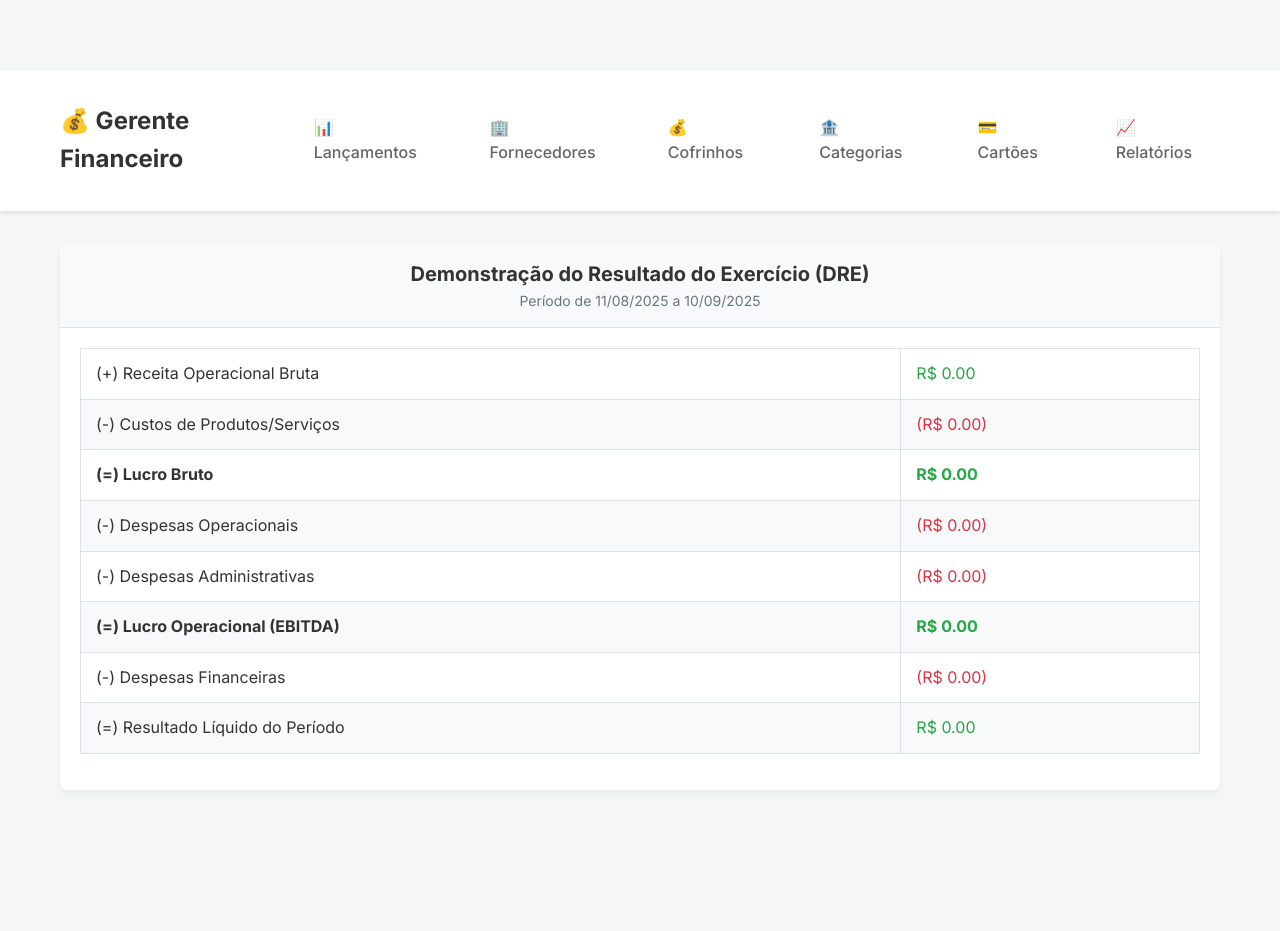
After one commit to paulo15z/FinManager, a Django app: page /relatorios/dre/ in a window 1280 px wide. The commit adds this page. Run offline with Django 5.2, Linux system fonts and the light colour scheme; data that the repository does not hold is empty.

Commit message:
relatorios DRE e afins

```diff
--- /dev/null
+++ b/gerente/utils.py
@@ -0,0 +1,31 @@
+from django.utils import timezone
+from datetime import date, timedelta
+from dateutil.relativedelta import relativedelta
+
+def get_periodo_contabil_atual(dia_de_corte=11):
+    hoje = timezone.localtime(timezone.now()).date()
+
+
+    if hoje.day >= dia_de_corte:
+        ano_atual = hoje.year
+        mes_atual = hoje.month
+
+    # O resto da lógica, que já estava correta, permanece igual.
+    else :
+        primeiro_dia_mes_atual = hoje.replace(day=1)
+        data_mes_anterior = primeiro_dia_mes_atual - timedelta(days=1)
+        ano_inicio = data_mes_anterior.year
+        mes_inicio = data_mes_anterior.month
+
+    data_inicio = date(ano_inicio, mes_inicio, dia_de_corte)
+
+    proximo_mes = mes_inicio + 1
+    proximo_ano = ano_inicio
+    if proximo_mes > 12:
+        proximo_mes = 1
+        proximo_ano += 1
+
+    inicio_ciclo_seguinte = date(proximo_ano, proximo_mes, dia_de_corte)
+    data_fim = inicio_ciclo_seguinte - timedelta(days=1)
+
+    return data_inicio, data_fim
--- a/home/templates/base.html
+++ b/home/templates/base.html
@@ -410,7 +410,7 @@
                     <a href="{% url 'lista_cartoes' %}" class="nav-link {% if request.resolver_match.url_name == 'lista_cartoes' %}active{% endif %}">
                         💳 Cartões
                     </a>
-                    <a href="{% url 'relatorio_entradas_saidas' %}" class="nav-link {% if request.resolver_match.url_name == 'relatorio_entradas_saidas' %}active{% endif %}">
+                    <a href="{% url 'relatorios:dashboard' %}" class="nav-link {% if request.resolver_match.url_name == 'relatorios:dashboard' %}active{% endif %}">
                         📈 Relatórios
                     </a>
                 </nav>
--- /dev/null
+++ b/relatorios/templates/relatorios/dre.html
@@ -0,0 +1,73 @@
+{% extends 'base.html' %}
+
+{% block title %}DRE - Demonstração de Resultado{% endblock %}
+
+{% block content %}
+<div class="card max-w-4xl mx-auto">
+    <div class="card-header">
+        <div class="text-center">
+            <h1 class="text-xl font-bold">Demonstração do Resultado do Exercício (DRE)</h1>
+            <p class="text-sm text-secondary">
+                Período de {{ data_inicio|date:"d/m/Y" }} a {{ data_fim|date:"d/m/Y" }}
+            </p>
+        </div>
+    </div>
+    <div class="card-body p-6">
+        <table class="table w-full">
+            <tbody>
+                {# --- RECEITAS --- #}
+                <tr class="font-semibold">
+                    <td>(+) Receita Operacional Bruta</td>
+                    <td class="text-right text-success">R$ {{ dre.receita_bruta|floatformat:2 }}</td>
+                </tr>
+
+                {# --- CUSTOS --- #}
+                <tr class="font-semibold">
+                    <td>(-) Custos de Produtos/Serviços</td>
+                    <td class="text-right text-danger">(R$ {{ dre.custos|floatformat:2 }})</td>
+                </tr>
+
+                {# --- LUCRO BRUTO --- #}
+                <tr class="font-bold border-t-2 border-base-300">
+                    <td>(=) Lucro Bruto</td>
+                    <td class="text-right {% if dre.lucro_bruto >= 0 %}text-success{% else %}text-danger{% endif %}">
+                        R$ {{ dre.lucro_bruto|floatformat:2 }}
+                    </td>
+                </tr>
+
+                {# --- DESPESAS --- #}
+                <tr class="pt-4">
+                    <td class="pt-4">(-) Despesas Operacionais</td>
+                    <td class="pt-4 text-right text-danger">(R$ {{ dre.despesas_operacionais|floatformat:2 }})</td>
+                </tr>
+                <tr>
+                    <td>(-) Despesas Administrativas</td>
+                    <td class="text-right text-danger">(R$ {{ dre.despesas_administrativas|floatformat:2 }})</td>
+                </tr>
+
+                {# --- EBITDA --- #}
+                <tr class="font-bold border-t-2 border-base-300">
+                    <td>(=) Lucro Operacional (EBITDA)</td>
+                    <td class="text-right {% if dre.ebitda >= 0 %}text-success{% else %}text-danger{% endif %}">
+                        R$ {{ dre.ebitda|floatformat:2 }}
+                    </td>
+                </tr>
+
+                {# --- FINANCEIRO --- #}
+                <tr class="pt-4">
+                    <td class="pt-4">(-) Despesas Financeiras</td>
+                    <td class="pt-4 text-right text-danger">(R$ {{ dre.despesas_financeiras|floatformat:2 }})</td>
+                </tr>
+
+                {# --- RESULTADO LÍQUIDO --- #}
+                <tr class="font-extrabold text-lg border-t-4 border-double border-base-300">
+                    <td>(=) Resultado Líquido do Período</td>
+                    <td class="text-right {% if dre.resultado_liquido >= 0 %}text-success{% else %}text-danger{% endif %}">
+                        R$ {{ dre.resultado_liquido|floatformat:2 }}
+                    </td>
+                </tr>
+            </tbody>
+        </table>
+    </div>
+</div>
+{% endblock %}
--- a/relatorios/urls.py
+++ b/relatorios/urls.py
@@ -1,8 +1,15 @@
 from django.urls import path
 from . import views
+from .views import RelatorioDREView, RelatorioEntradasSaidasView, RelatoriosDashboardView
+
+app_name = 'relatorios' # Boa prática para evitar conflito de nomes de URL
 
 urlpatterns = [
+    # A nova "home" do app de relatórios, acessível em /relatorios/
+    path('', RelatoriosDashboardView.as_view(), name='dashboard'),
 
-    path('entradas-saidas', views.RelatorioEntradasSaidasView.as_view(), name='relatorio_entradas_saidas')
+    # O relatório DRE detalhado, acessível em /relatorios/dre/
+    path('dre/', RelatorioDREView.as_view(), name='dre_detalhado'),
+
 
 ]
--- a/relatorios/views.py
+++ b/relatorios/views.py
@@ -1,15 +1,56 @@
 from django.shortcuts import render
-from django.db.models import Sum
+from django.db.models import Sum, Q
 from django.db.models.functions import TruncWeek
 from datetime import timedelta
 from django.views.generic import TemplateView
 from django.db import models
+from home.models import Lancamento, Categoria
+from home.forms import RelatorioPeriodoForm
 
-from home.models import Lancamento
-from home.forms import RelatorioPeriodoForm
+from django.utils import timezone
+from datetime import date
+from dateutil.relativedelta import relativedelta
+from decimal import Decimal
+
+from gerente.utils import get_periodo_contabil_atual
+
 
 # Create your views here.
 # --- Views de Relatórios ---
+
+class RelatoriosDashboardView(TemplateView):
+    template_name = 'relatorios/dashboard.html'
+
+    def get_context_data(self, **kwargs):
+        context = super().get_context_data(**kwargs)
+
+#-----------------------------------------------------------------#
+        data_inicio, data_fim = get_periodo_contabil_atual()
+        context['periodo_inicio'] = data_inicio
+        context['data_fim'] = data_fim
+
+#-----------------------------------------------------------------#
+
+        lancamentos_periodo = Lancamento.objects.filter(data__gte=data_inicio, data__lte=data_fim)
+
+        categorias_dre = Categoria.objects.exclude(nome='TRANSFERENCIAS')
+
+        receitas = lancamentos_periodo.filter(
+            tipo='entrada',
+            categoria__categoria_pai__in=categorias_dre
+        ).aggregate(total=Sum('valor'))['total'] or Decimal('0.00')
+
+        despesas = lancamentos_periodo.filter(
+            tipo='saida',
+            categoria__categoria_pai__in=categorias_dre
+        ).aggregate(total=Sum('valor'))['total'] or Decimal('0.00')
+
+        resultado_liquido = receitas - despesas
+
+        context['kpi_resultado_liquido'] = resultado_liquido
+
+        return context
+
 class RelatorioEntradasSaidasView(TemplateView):
     template_name = 'relatorios/entradas_saidas.html'
 
@@ -80,36 +121,59 @@ class RelatorioEntradasSaidasView(TemplateView):
             })
         return context
 
+class RelatorioDREView(TemplateView):
+
+    template_name = 'relatorios/dre.html'
+
+    def get_context_data(self, **kwargs):
+        context = super().get_context_data(**kwargs)
+
+        data_inicio, data_fim = get_periodo_contabil_atual()    # utils
+        context['data_inicio'] = data_inicio
+        context['data_fim'] = data_fim
+
+        lancamentos_periodo = Lancamento.objects.filter(data__gte=data_inicio, data__lte=data_fim)
+
+        categorias_receitas = Categoria.objects.filter(nome = 'RECEITAS')
+        categorias_custos = Categoria.objects.filter(nome='CUSTOS DE PRODUTOS/SERVIÇOS')
+        categorias_desp_op = Categoria.objects.filter(nome='DESPESAS OPERACIONAIS')
+        categorias_desp_adm = Categoria.objects.filter(nome='DESPESAS ADMINISTRATIVAS')
+        categorias_desp_fin = Categoria.objects.filter(nome='DESPESAS FINANCEIRAS')
+
+        def calcular_total_categoria_pai(queryset, categorias_pai):
+            if not categorias_pai.exists():
+                return Decimal('0.00')
+            total = queryset.filter(categoria__categoria_pai__in = categorias_pai).aggregate(soma=Sum('valor'))['soma']
+            return total or Decimal('0.00')
+
+        # calculo das linhas do DRE
+
+        receita_bruta = calcular_total_categoria_pai(lancamentos_periodo.filter(tipo='entrada'), categorias_receitas)
+
+        custos = calcular_total_categoria_pai(lancamentos_periodo.filter(tipo='saida'), categorias_custos)
+
+        lucro_bruto = receita_bruta - custos
+
+        despesas_operacionais = calcular_total_categoria_pai(lancamentos_periodo.filter(tipo='saida'), categorias_desp_op)
+
+        despesas_administrativas = calcular_total_categoria_pai(lancamentos_periodo.filter(tipo='saida'), categorias_desp_adm)
+
+        ebitda = lucro_bruto - despesas_operacionais - despesas_administrativas #earning before interest, taxes, cepreciation and amortization
+
+        despesas_financeiras = calcular_total_categoria_pai(lancamentos_periodo.filter(tipo='saida'), categorias_desp_fin)
+
+        resultado_liquido = ebitda - despesas_financeiras
 
 
-""" DRE =
-(+) RECEITA TOTAL
+        context['dre'] = {      # enviar pro template
+            'receita_bruta': receita_bruta,
+            'custos': custos,
+            'lucro_bruto': lucro_bruto,
+            'despesas_operacionais': despesas_operacionais,
+            'despesas_administrativas': despesas_administrativas,
+            'ebitda': ebitda,
+            'despesas_financeiras': despesas_financeiras,
+            'resultado_liquido': resultado_liquido,
+        }
 
-Venda à vista                       [entradas]
-Venda a prazo                       [entradas]
-(-) CUSTOS VARIÁVEIS
-
-CMV / CMA                           [pagamento de fornecedor]
-Simples Nacional                    [DAS]
-Taxa de administração de cartões
-(=) MARGEM DE CONTRIBUIÇÃO (1-2)    [entradas - 2]
-
-(-) CUSTOS FIXOS
-
-Salários
-Encargos sociais sobre salários
-Pró-labore                          [prolabore]
-Contador
-Energia/Água
-Aluguel                             [aluguel]
-Juros de antecipação de CR e DB
-Manutenção de máquinas e prédio
-Segurança
-Telefone e internet
-Vale transporte
-(=) RESULTADO OPERACIONAL LÍQUIDO (3-4)
-
-(-) Investimentos e Amortizações
-
-(=) RESULTADO FINAL (5-6-7)
-"""
+        return context
```
Also changed, not shown: home/templates/home/home.html (+9 -9 lines), home/views.py (+3 -29 lines), relatorios/templates/relatorios/dashboard.html (added, +67 -0 lines).
